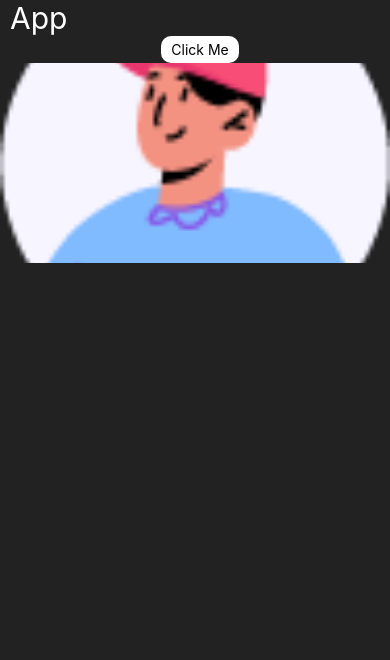
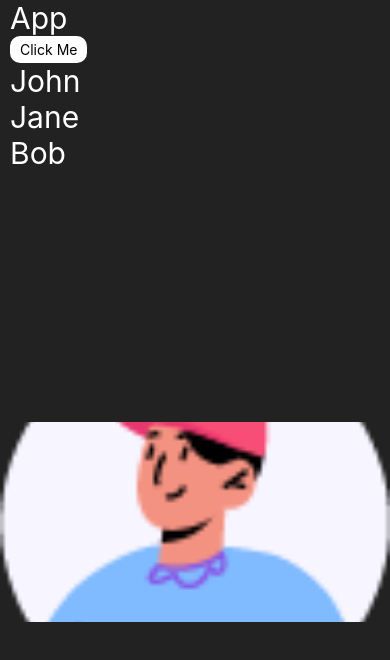
Before and after one commit to naimdotcom/exclusive-native, a React Native app: screen / in a window 390 px wide. Shown: the top 660 px of the page. Built offline with nearby package versions, Linux system fonts and the light colour scheme.

Commit message:
Add FlatList component and react-native-safe-area-context dependency

```diff
--- a/App.tsx
+++ b/App.tsx
@@ -1,6 +1,7 @@
 import {
   Alert,
   Button,
+  FlatList,
   Image,
   SafeAreaView,
   StyleSheet,
@@ -12,22 +13,46 @@ import React from 'react';
 const i = require('./src/assets/Asset4.webp');
 
 const App = () => {
+  const data = [
+    {
+      id: 1,
+      name: 'John',
+    },
+    {
+      id: 2,
+      name: 'Jane',
+    },
+    {
+      id: 3,
+      name: 'Bob',
+    },
+  ];
+
   const handleBtn = () => {
     Alert.alert('Button Clicked');
+    console.log('Button Clicked');
   };
   return (
     <SafeAreaView style={styles.container}>
       <View
         style={{
           paddingLeft: 10,
+          flex: 1,
+          flexDirection: 'column',
+          columnGap: 10,
         }}>
         <Text style={styles.text}>App</Text>
         <TouchableOpacity style={styles.btn} onPress={handleBtn}>
           <Text style={styles.buttonText}>Click Me</Text>
         </TouchableOpacity>
+        <FlatList
+          data={data}
+          renderItem={({item}) => <Text style={styles.text}>{item.name}</Text>}
+          keyExtractor={item => String(item.id)}
+        />
       </View>
 
-      <View>
+      <View style={{flex: 1}}>
         <Image source={i} style={styles.image} />
       </View>
     </SafeAreaView>
@@ -58,7 +83,7 @@ const styles = StyleSheet.create({
     paddingHorizontal: 10,
     paddingVertical: 5,
     borderRadius: 10,
-    alignSelf: 'center',
+    alignSelf: 'flex-start',
   },
   buttonText: {
     color: 'black',
--- a/package.json
+++ b/package.json
@@ -11,7 +11,8 @@
   },
   "dependencies": {
     "react": "19.0.0",
-    "react-native": "0.78.0"
+    "react-native": "0.78.0",
+    "react-native-safe-area-context": "^5.3.0"
   },
   "devDependencies": {
     "@babel/core": "^7.25.2",
```
Also changed, not shown: 1 other file (tests, documents, lock files or other folders).
